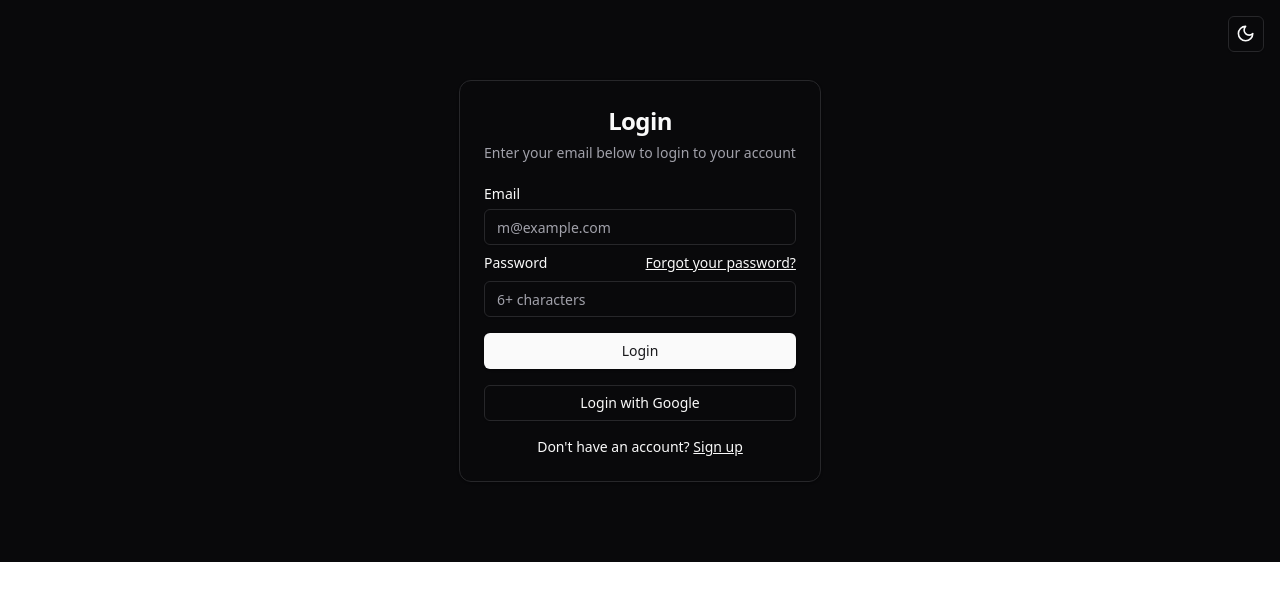
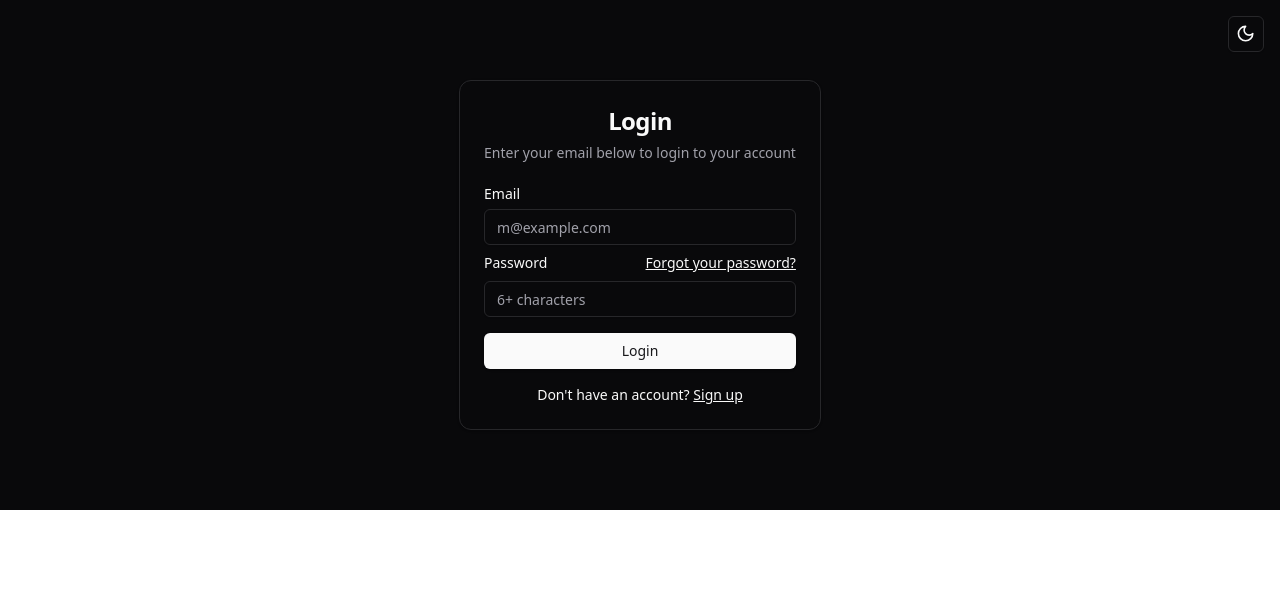
Before and after one commit to hanish-con/sole-style, a React (Vite) app in the folder frontend/: page /login in a window 1280 px wide. Shown: the top 600 px of the page. Built offline with nearby package versions, Linux system fonts and the light colour scheme.

Commit message:
hide login/signup using google

```diff
--- a/frontend/src/pages/login.tsx
+++ b/frontend/src/pages/login.tsx
@@ -108,11 +108,11 @@
                             <Button type="submit" className="w-full">
                                 Login
                             </Button>
-                            <Button variant="outline" className="w-full">
+                            {/* <Button variant="outline" className="w-full">
                                 <Link to="/">
                                     Login with Google
                                 </Link>
-                            </Button>
+                            </Button> */}
                         </div>
                         <div className="mt-4 text-center text-sm">
                             Don&apos;t have an account?{" "}
--- a/frontend/src/pages/signup.tsx
+++ b/frontend/src/pages/signup.tsx
@@ -154,9 +154,9 @@
               <Button type="submit" className="w-full">
                 Create an account
               </Button>
-              <Button variant="outline" className="w-full">
+              {/* <Button variant="outline" className="w-full">
                 Sign up with GitHub
-              </Button>
+              </Button> */}
             </div>
             <div className="mt-4 text-center text-sm">
               Already have an account?{" "}
```
